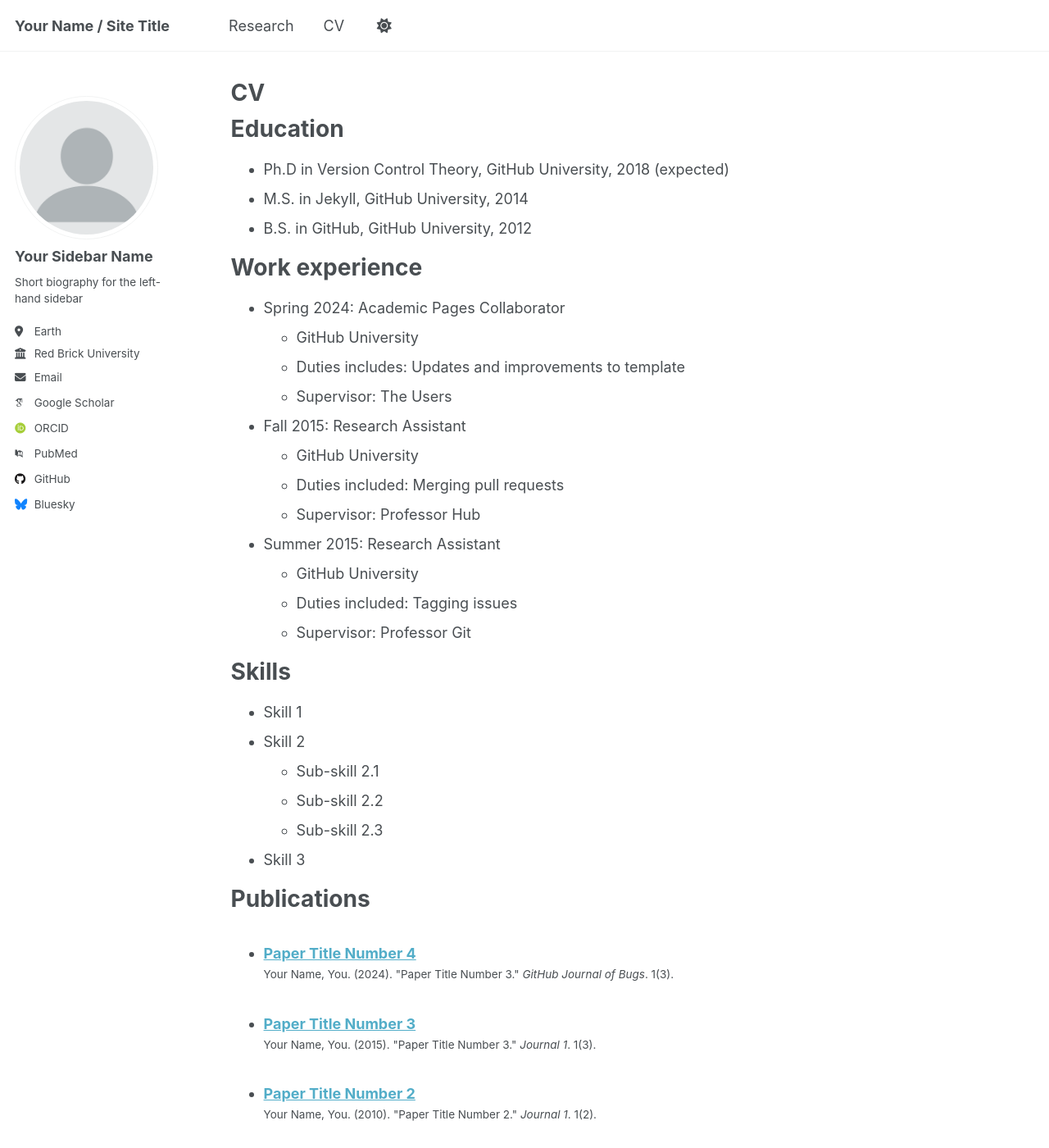
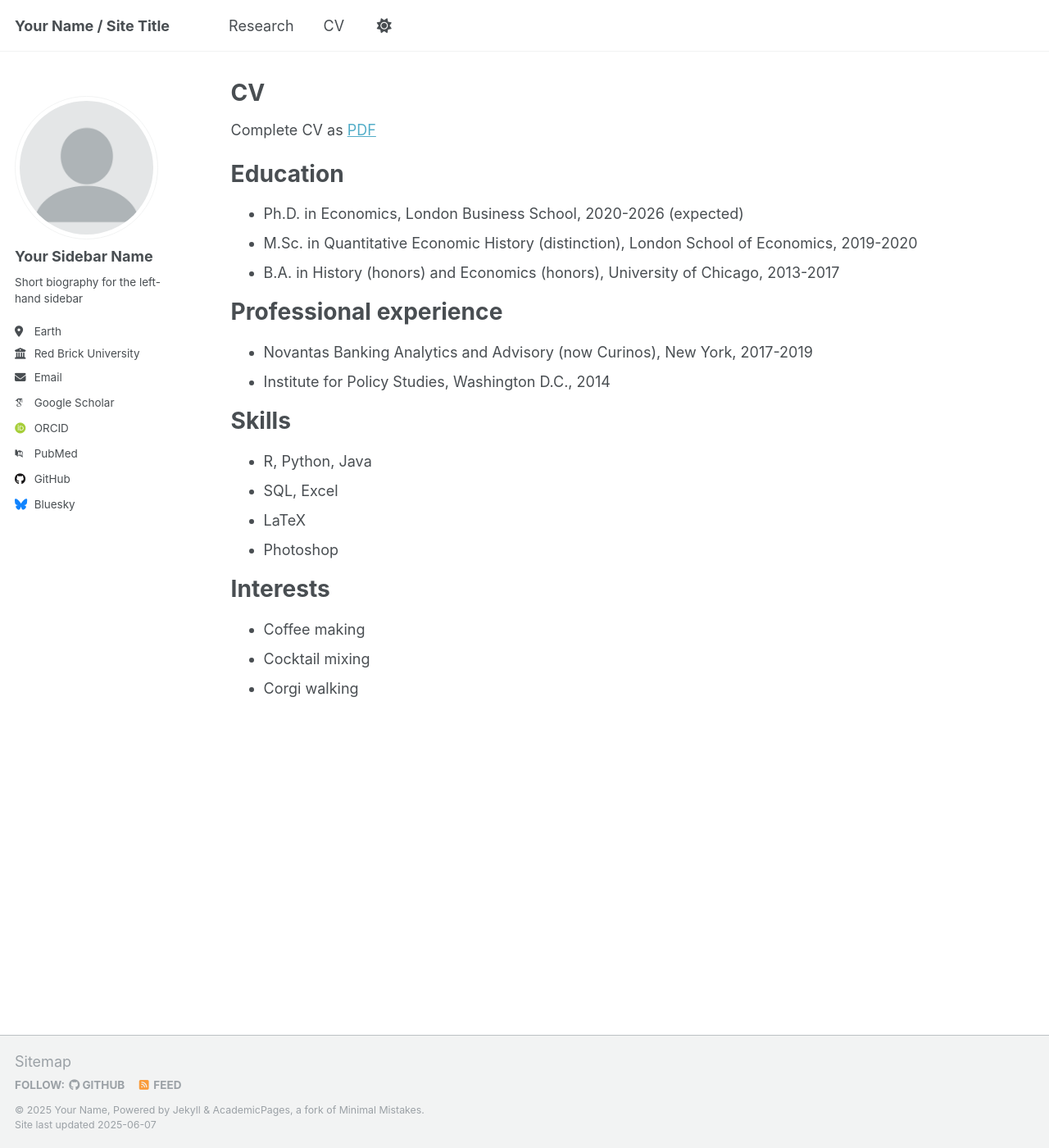
Before and after one commit to david-abraham-lbs/david-abraham-lbs.github.io, a Jekyll site: the page built from _pages/cv.md, in a window 1280 px wide and 1400 px high. Shown: the whole window at 82% size. Built offline with Jekyll 4.4.1, drawn with Linux system fonts in a browser that asks for light colours; some web fonts are replaced; some of the changed text lies outside the part shown.

Commit message:
update cv

```diff
--- a/_pages/cv.md
+++ b/_pages/cv.md
@@ -9,56 +9,28 @@ redirect_from:
 
 {% include base_path %}
 
+Complete CV as [PDF](https://www.dropbox.com/scl/fi/uheceocapaizkszx9dmac/David_Abraham_CV.pdf?rlkey=fq73jilr4vi2b2e1wvm3vu27p&dl=0)
+
 Education
 ======
-* Ph.D in Version Control Theory, GitHub University, 2018 (expected)
-* M.S. in Jekyll, GitHub University, 2014
-* B.S. in GitHub, GitHub University, 2012
+* Ph.D. in Economics, London Business School, 2020-2026 (expected)
+* M.Sc. in Quantitative Economic History (distinction), London School of Economics, 2019-2020
+* B.A. in History (honors) and Economics (honors), University of Chicago, 2013-2017
 
-Work experience
+Professional experience
 ======
-* Spring 2024: Academic Pages Collaborator
-  * GitHub University
-  * Duties includes: Updates and improvements to template
-  * Supervisor: The Users
-
-* Fall 2015: Research Assistant
-  * GitHub University
-  * Duties included: Merging pull requests
-  * Supervisor: Professor Hub
-
-* Summer 2015: Research Assistant
-  * GitHub University
-  * Duties included: Tagging issues
-  * Supervisor: Professor Git
+* Novantas Banking Analytics and Advisory (now Curinos), New York, 2017-2019
+* Institute for Policy Studies, Washington D.C., 2014
 
 Skills
 ======
-* Skill 1
-* Skill 2
-  * Sub-skill 2.1
-  * Sub-skill 2.2
-  * Sub-skill 2.3
-* Skill 3
+* R, Python, Java
+* SQL, Excel
+* LaTeX
+* Photoshop
 
-Publications
+Interests
 ======
-  <ul>{% for post in site.publications reversed %}
-    {% include archive-single-cv.html %}
-  {% endfor %}</ul>
-
-Talks
-======
-  <ul>{% for post in site.talks reversed %}
-    {% include archive-single-talk-cv.html  %}
-  {% endfor %}</ul>
-
-Teaching
-======
-  <ul>{% for post in site.teaching reversed %}
-    {% include archive-single-cv.html %}
-  {% endfor %}</ul>
-
-Service and leadership
-======
-* Currently signed in to 43 different slack teams
+* Coffee making
+* Cocktail mixing
+* Corgi walking
```
